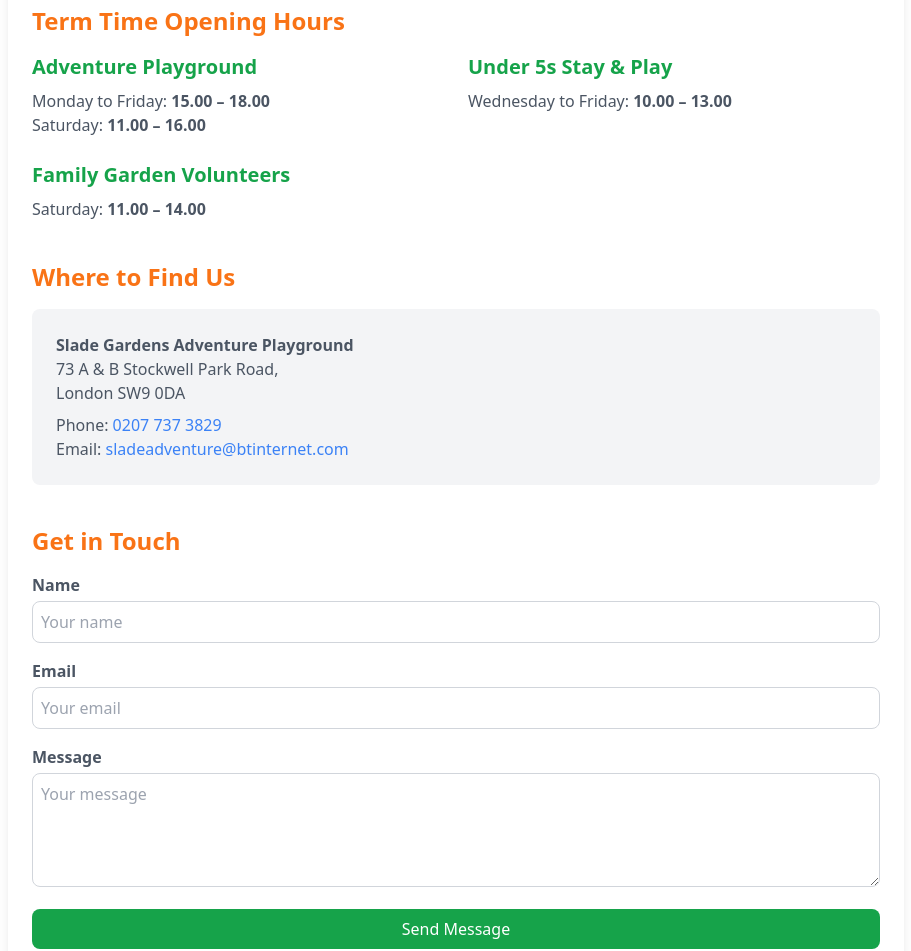
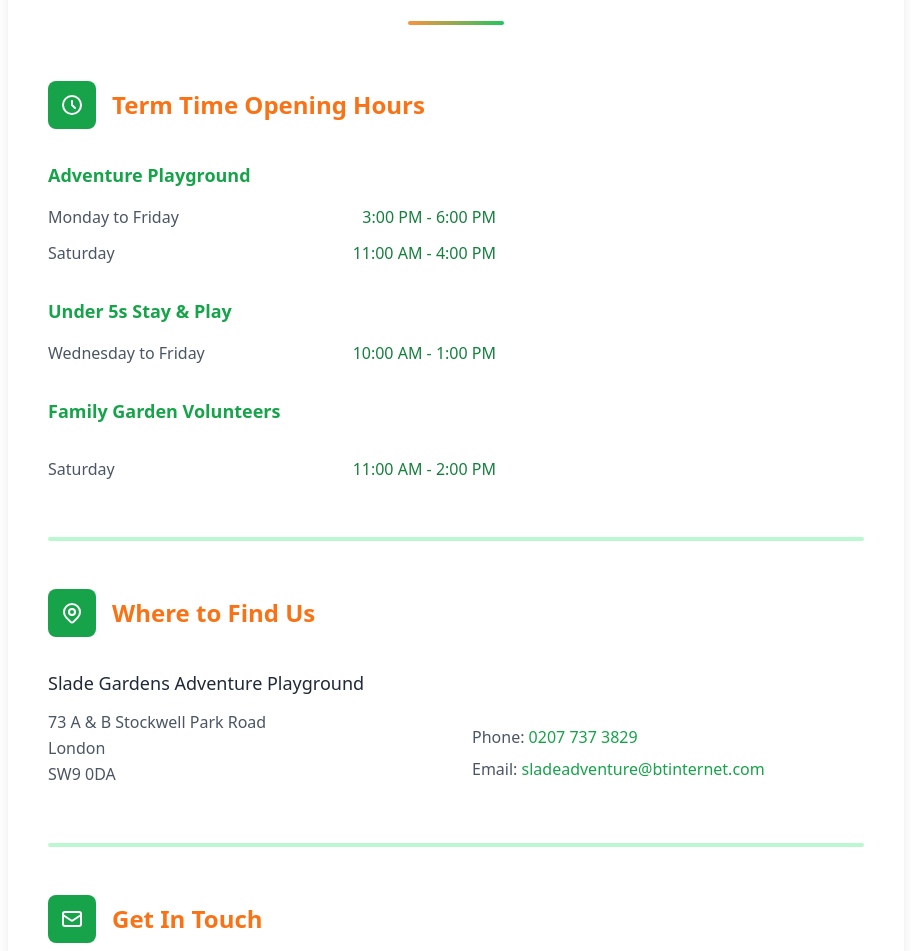
Before and after one commit to u21sk11/slade-gardens, a React (Vite) app: page /contact in a window 1280 px wide. Shown: the part 287-1238 px from the top of the page, without its empty margins (184-1095 px from the left). Built offline with nearby package versions, Linux system fonts and the light colour scheme; no server answers; what aws-amplify would draw is missing.

Commit message:
started contact page restylinh

```diff
--- a/src/app/pages/Contact.jsx
+++ b/src/app/pages/Contact.jsx
@@ -2,105 +2,143 @@ import React from 'react';
 
 const Contact = () => {
   return (
-    <div className="max-w-4xl mx-auto p-6 bg-white shadow-lg rounded-lg mt-10">
-      <h2 className="text-3xl font-bold text-center text-green-600 mb-8">
-        Contact Us
+    <div className="max-w-4xl mx-auto p-10 bg-white shadow-lg rounded-xl mt-14">
+      <header className="mb-14 text-center">
+        <h2 className="text-3xl font-bold text-green-600 mb-4">
+          Contact Slade Gardens
         </h2>
+        <div className="h-1 bg-gradient-to-r from-orange-400 to-green-500 w-24 mx-auto rounded-full" />
+      </header>
 
     {/* Opening Hours Section */}
-      <section className="mb-10">
-        <h3 className="text-2xl font-semibold text-orange-500 mb-4">Term Time Opening Hours</h3>
-        <div className="grid grid-cols-1 md:grid-cols-2 gap-6">
+    <section className="mb-14">
+      <div className="flex items-center mb-8">
+        <div className="w-12 h-12 bg-green-600 rounded-lg flex items-center justify-center mr-4">
+          <svg className="w-6 h-6 text-white" fill="none" stroke="currentColor" viewBox="0 0 24 24">
+            <path strokeLinecap="round" strokeLinejoin="round" strokeWidth={2} d="M12 8v4l3 3m6-3a9 9 0 11-18 0 9 9 0 0118 0z" />
+          </svg>
+        </div>
+        <h3 className="text-2xl font-semibold text-orange-500">Term Time Opening Hours</h3>
+      </div>
+
+      <div className="space-y-8">
+        {/* Adventure Playground */}
+        <div className="space-y-4">
+          <h4 className="text-lg font-semibold text-green-600">Adventure Playground</h4>
+          <div className="space-y-3">
+            <div className="flex justify-between items-center max-w-md">
+              <span className="text-gray-600">Monday to Friday</span>
+              <span className="font-medium text-green-700">3:00 PM - 6:00 PM</span>
+            </div>
+            <div className="flex justify-between items-center max-w-md">
+              <span className="text-gray-600">Saturday</span>
+              <span className="font-medium text-green-700">11:00 AM - 4:00 PM</span>
+            </div>
+          </div>
+        </div>
+
+        {/* Under 5s Section */}
+        <div className="space-y-4">
+          <h4 className="text-lg font-semibold text-green-600">Under 5s Stay & Play</h4>
+          <div className="space-y-3">
+            <div className="flex justify-between items-center max-w-md">
+              <span className="text-gray-600">Wednesday to Friday</span>
+              <span className="font-medium text-green-700">10:00 AM - 1:00 PM</span>
+            </div>
+          </div>
+        </div>
+
+        {/* Volunteers Section */}
+        <h4 className="text-lg font-semibold text-green-600 mb-3">Family Garden Volunteers</h4>
+          <div className="flex justify-between items-center max-w-md">
+            <span className="text-gray-600">Saturday</span>
+            <span className="font-medium text-green-700">11:00 AM - 2:00 PM</span>
+        </div>
+      </div>
+    </section>
+
+      <div className="my-12 border-2 border-green-200 rounded-full"></div>
+
+      {/* Location Section */}
+      <section className="mb-14">
+        <div className="flex items-center mb-8">
+          <div className="w-12 h-12 bg-green-600 rounded-lg flex items-center justify-center mr-4">
+            <svg className="w-6 h-6 text-white" fill="none" stroke="currentColor" viewBox="0 0 24 24">
+              <path strokeLinecap="round" strokeLinejoin="round" strokeWidth={2} d="M17.657 16.657L13.414 20.9a1.998 1.998 0 01-2.827 0l-4.244-4.243a8 8 0 1111.314 0z" />
+              <path strokeLinecap="round" strokeLinejoin="round" strokeWidth={2} d="M15 11a3 3 0 11-6 0 3 3 0 016 0z" />
+            </svg>
+          </div>
+          <h3 className="text-2xl font-semibold text-orange-500">Where to Find Us</h3>
+        </div>
+
+        <div className="grid grid-cols-1 md:grid-cols-2 gap-8">
           <div>
-            <h4 className="text-xl font-semibold text-green-600 mb-2">Adventure Playground</h4>
+            <p className="text-lg font-medium text-gray-800 mb-3">Slade Gardens Adventure Playground</p>
+            <address className="not-italic text-gray-600 leading-relaxed">
+              73 A & B Stockwell Park Road<br />
+              London<br />
+              SW9 0DA
+            </address>
+          </div>
+
+          <div className="md:text-left flex flex-col">
+            <div className="hidden md:block h-[3.25rem]"></div>
+            <div className="space-y-2 mt-1">
               <p className="text-gray-600">
-              Monday to Friday: <strong>15.00 – 18.00</strong>
-              <br />
-              Saturday: <strong>11.00 – 16.00</strong>
+                Phone: <a href="tel:02077373829" className="text-green-600 hover:underline">0207 737 3829</a>
               </p>
-          </div>
-          <div>
-            <h4 className="text-xl font-semibold text-green-600 mb-2">Under 5s Stay & Play</h4>
               <p className="text-gray-600">
-              Wednesday to Friday: <strong>10.00 – 13.00</strong>
+                Email: <a href="mailto:sladeadventure@btinternet.com" className="text-green-600 hover:underline">sladeadventure@btinternet.com</a>
               </p>
             </div>
           </div>
-        <div className="mt-6">
-          <h4 className="text-xl font-semibold text-green-600 mb-2">Family Garden Volunteers</h4>
-          <p className="text-gray-600">
-            Saturday: <strong>11.00 – 14.00</strong>
-          </p>
         </div>
       </section>
 
-      {/* Location Section */}
-      <section className="mb-10">
-        <h3 className="text-2xl font-semibold text-orange-500 mb-4">Where to Find Us</h3>
-        <div className="bg-gray-100 p-6 rounded-lg">
-          <p className="text-gray-600 font-semibold">
-            Slade Gardens Adventure Playground
-          </p>
-          <p className="text-gray-600">
-            73 A & B Stockwell Park Road,
-            <br />
-            London SW9 0DA
-          </p>
-          <p className="text-gray-600 mt-2">
-            Phone: <a href="tel:02077373829" className="text-blue-500 hover:underline">0207 737 3829</a>
-          </p>
-          <p className="text-gray-600">
-            Email: <a href="mailto:sladeadventure@btinternet.com" className="text-blue-500 hover:underline">sladeadventure@btinternet.com</a>
-          </p>
-        </div>
-      </section>
+      <div className="my-12 border-2 border-green-200 rounded-full"></div>
 
       {/* Contact Form Section */}
       <section>
-        <h3 className="text-2xl font-semibold text-orange-500 mb-4">Get in Touch</h3>
-        <form className="space-y-4">
-          <div>
-            <label htmlFor="name" className="block text-gray-600 font-semibold mb-1">
-              Name
-            </label>
+        <div className="flex items-center mb-8">
+          <div className="w-12 h-12 bg-green-600 rounded-lg flex items-center justify-center mr-4">
+            <svg className="w-6 h-6 text-white" fill="none" stroke="currentColor" viewBox="0 0 24 24">
+              <path strokeLinecap="round" strokeLinejoin="round" strokeWidth={2} d="M3 8l7.89 5.26a2 2 0 002.22 0L21 8M5 19h14a2 2 0 002-2V7a2 2 0 00-2-2H5a2 2 0 00-2 2v10a2 2 0 002 2z" />
+            </svg>
+          </div>
+          <h3 className="text-2xl font-semibold text-orange-500">Get In Touch</h3>
+        </div>
+
+        <form className="space-y-6">
+          <div className="space-y-2">
+            <label className="block text-sm font-medium text-green-600">Your Name</label>
             <input
               type="text"
-              id="name"
-              name="name"
-              className="w-full p-2 border border-gray-300 rounded-lg focus:outline-none focus:ring-2 focus:ring-green-600"
-              placeholder="Your name"
-              required
+              className="w-full p-3 border border-green-200 rounded-lg focus:outline-none focus:border-green-500"
+              placeholder="Full name"
             />
           </div>
-          <div>
-            <label htmlFor="email" className="block text-gray-600 font-semibold mb-1">
-              Email
-            </label>
+
+          <div className="space-y-2">
+            <label className="block text-sm font-medium text-green-600">Email Address</label>
             <input
               type="email"
-              id="email"
-              name="email"
-              className="w-full p-2 border border-gray-300 rounded-lg focus:outline-none focus:ring-2 focus:ring-green-600"
-              placeholder="Your email"
-              required
+              className="w-full p-3 border border-green-200 rounded-lg focus:outline-none focus:border-green-500"
+              placeholder="name@domain.com"
             />
           </div>
-          <div>
-            <label htmlFor="message" className="block text-gray-600 font-semibold mb-1">
-              Message
-            </label>
+
+          <div className="space-y-2">
+            <label className="block text-sm font-medium text-green-600">Message</label>
             <textarea
-              id="message"
-              name="message"
               rows="4"
-              className="w-full p-2 border border-gray-300 rounded-lg focus:outline-none focus:ring-2 focus:ring-green-600"
-              placeholder="Your message"
-              required
+              className="w-full p-3 border border-green-200 rounded-lg focus:outline-none focus:border-green-500"
+              placeholder="How can we help?"
             ></textarea>
           </div>
+
           <button
             type="submit"
-            className="w-full bg-green-600 text-white py-2 px-4 rounded-lg hover:bg-green-700 transition duration-300"
+            className="w-full bg-green-600 text-white py-3 px-6 rounded-lg hover:bg-green-800 font-medium shadow-sm"
           >
             Send Message
           </button>
```
Lines whose indentation alone changed are shown as unchanged.
